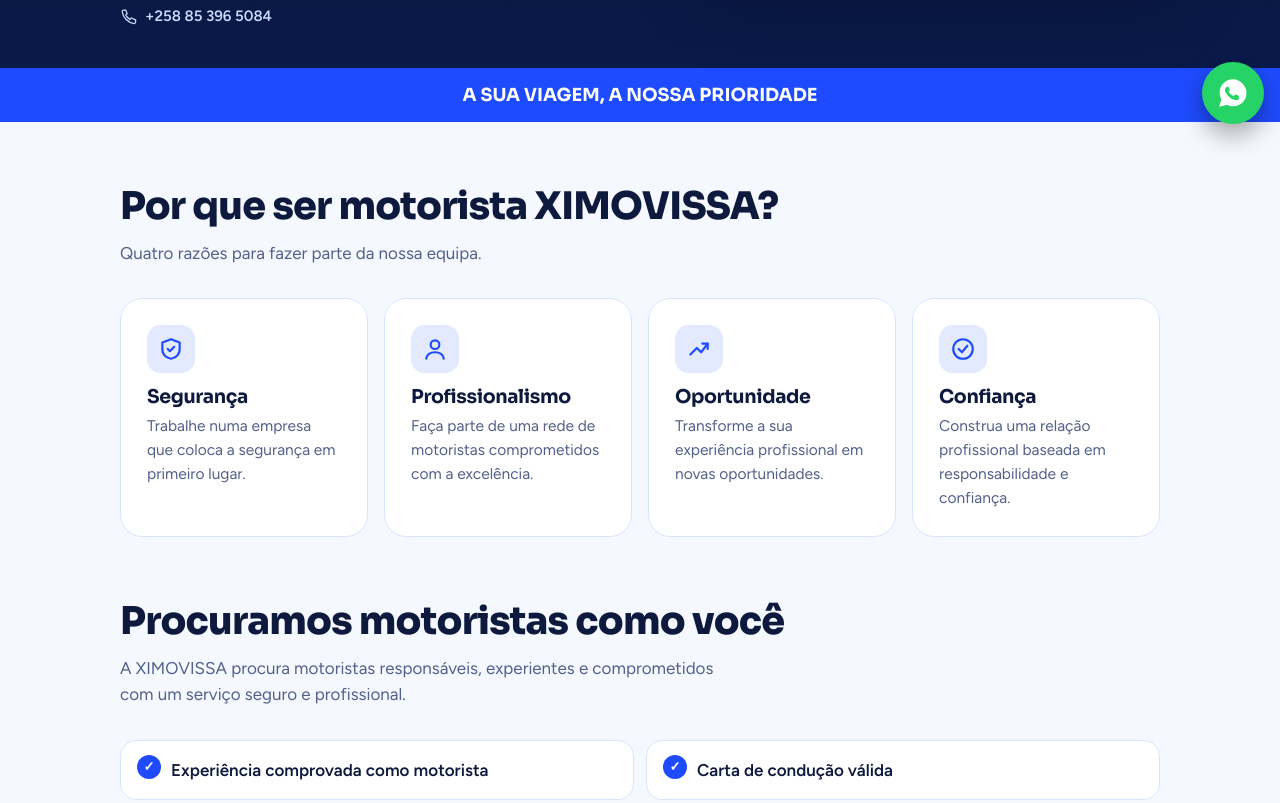
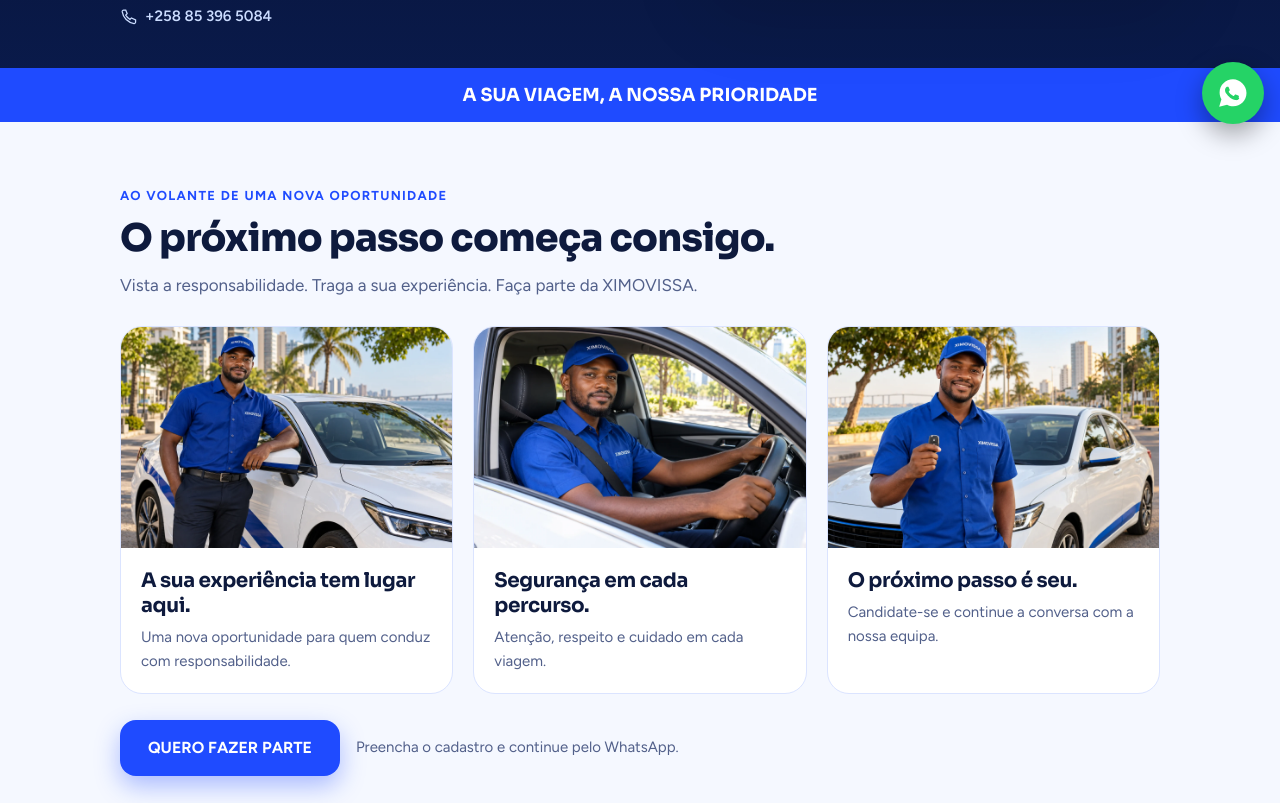
Before and after one commit to minitrenamento/ximovissa, a plain HTML site: page index.html in a window 1280 px wide. Shown: the part 660-1463 px from the top of the page. Drawn offline with Linux system fonts and the light colour scheme.

Commit message:
Adicionar campanha visual XIMOVISSA

```diff
--- a/index.html
+++ b/index.html
@@ -162,6 +162,20 @@
 .category-status{color:var(--mute);font-size:14px;line-height:1.5;margin:14px 0 0;min-height:21px;overflow-wrap:anywhere}
 .sum dd{overflow-wrap:anywhere;min-width:0}
 .btn-wa{white-space:normal;font-size:clamp(14px,4vw,19px);padding:14px 16px}
+/* Recruitment campaign photos, optimised and served with the site. */
+.campaign{background:var(--bg)}
+.campaign-intro{max-width:720px;margin-bottom:28px}
+.campaign-kicker{display:block;color:var(--blue);font-size:13px;font-weight:800;letter-spacing:.1em;text-transform:uppercase;margin-bottom:12px}
+.campaign-intro .lead{margin-bottom:0}
+.campaign-grid{display:grid;gap:20px}
+.campaign-card{margin:0;overflow:hidden;border-radius:22px;border:1px solid var(--line);background:var(--card)}
+.campaign-card img{display:block;width:100%;height:auto;aspect-ratio:3/2;object-fit:cover}
+.campaign-card figcaption{padding:22px}
+.campaign-card h3{font-size:20px;line-height:1.25;margin-bottom:8px}
+.campaign-card p{font-size:15px;color:var(--mute);margin:0}
+.campaign-action{display:flex;flex-wrap:wrap;align-items:center;gap:16px;margin-top:26px}
+.campaign-action p{margin:0;font-size:15px;color:var(--mute)}
+@media(min-width:760px){.campaign-grid{grid-template-columns:repeat(3,minmax(0,1fr))}.campaign-card figcaption{padding:20px}}
 </style>
 </head>
 <body>
@@ -209,6 +223,34 @@
     </div>
   </div>
   <div class="slogan" id="sloganBar"></div>
+</section>
+
+<section class="campaign" id="campanha" aria-labelledby="campaign-title">
+  <div class="wrap">
+    <div class="campaign-intro">
+      <span class="campaign-kicker">Ao volante de uma nova oportunidade</span>
+      <h2 id="campaign-title">O próximo passo começa consigo.</h2>
+      <p class="lead">Vista a responsabilidade. Traga a sua experiência. Faça parte da XIMOVISSA.</p>
+    </div>
+    <div class="campaign-grid">
+      <figure class="campaign-card">
+        <img src="motorista-junto-ao-carro.webp" width="1536" height="1024" loading="lazy" decoding="async" alt="Motorista africano com camisa e chapéu azuis XIMOVISSA junto a um carro branco.">
+        <figcaption><h3>A sua experiência tem lugar aqui.</h3><p>Uma nova oportunidade para quem conduz com responsabilidade.</p></figcaption>
+      </figure>
+      <figure class="campaign-card">
+        <img src="motorista-ao-volante.webp" width="1536" height="1024" loading="lazy" decoding="async" alt="Motorista africano com uniforme XIMOVISSA, cinto de segurança e mãos no volante de um carro estacionado.">
+        <figcaption><h3>Segurança em cada percurso.</h3><p>Atenção, respeito e cuidado em cada viagem.</p></figcaption>
+      </figure>
+      <figure class="campaign-card">
+        <img src="motorista-com-chaves.webp" width="1536" height="1024" loading="lazy" decoding="async" alt="Motorista africano com camisa e chapéu XIMOVISSA a segurar as chaves junto a um carro branco.">
+        <figcaption><h3>O próximo passo é seu.</h3><p>Candidate-se e continue a conversa com a nossa equipa.</p></figcaption>
+      </figure>
+    </div>
+    <div class="campaign-action">
+      <a class="btn btn-p" href="#candidatura">QUERO FAZER PARTE</a>
+      <p>Preencha o cadastro e continue pelo WhatsApp.</p>
+    </div>
+  </div>
 </section>
 
 <section id="oportunidade"><div class="wrap">
```
Also changed, not shown: motorista-ao-volante.webp (added), motorista-com-chaves.webp (added), motorista-junto-ao-carro.webp (added), 1 other file.
